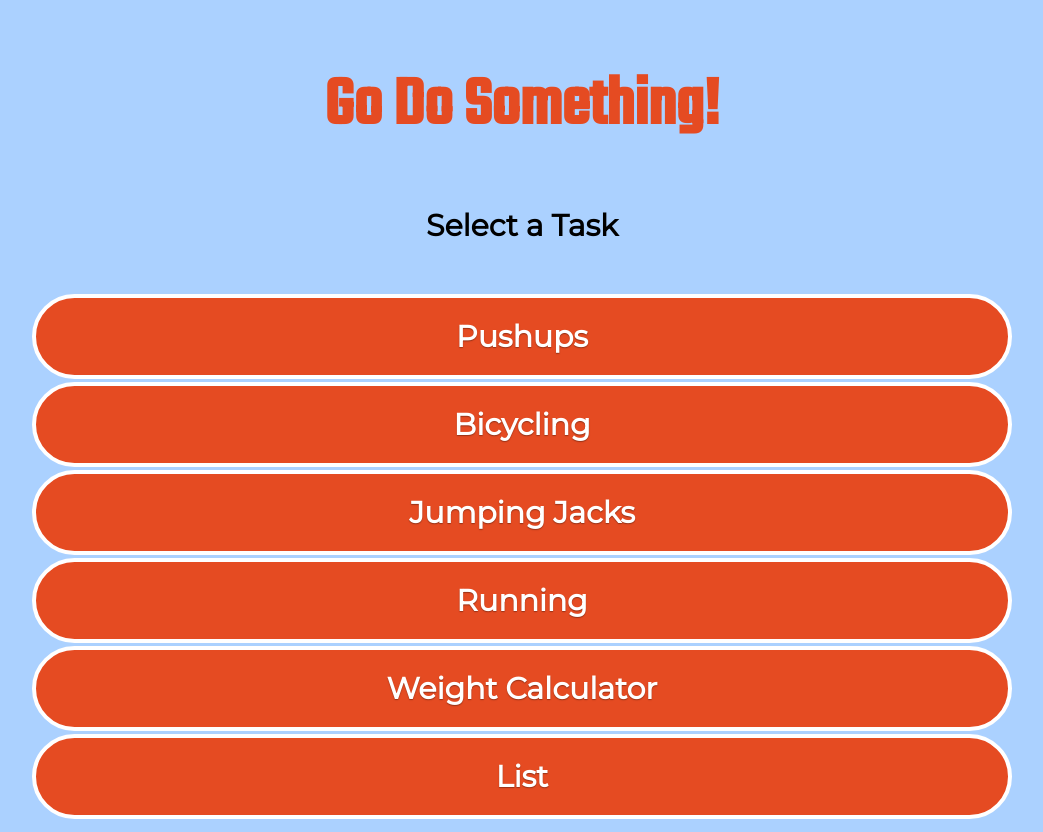
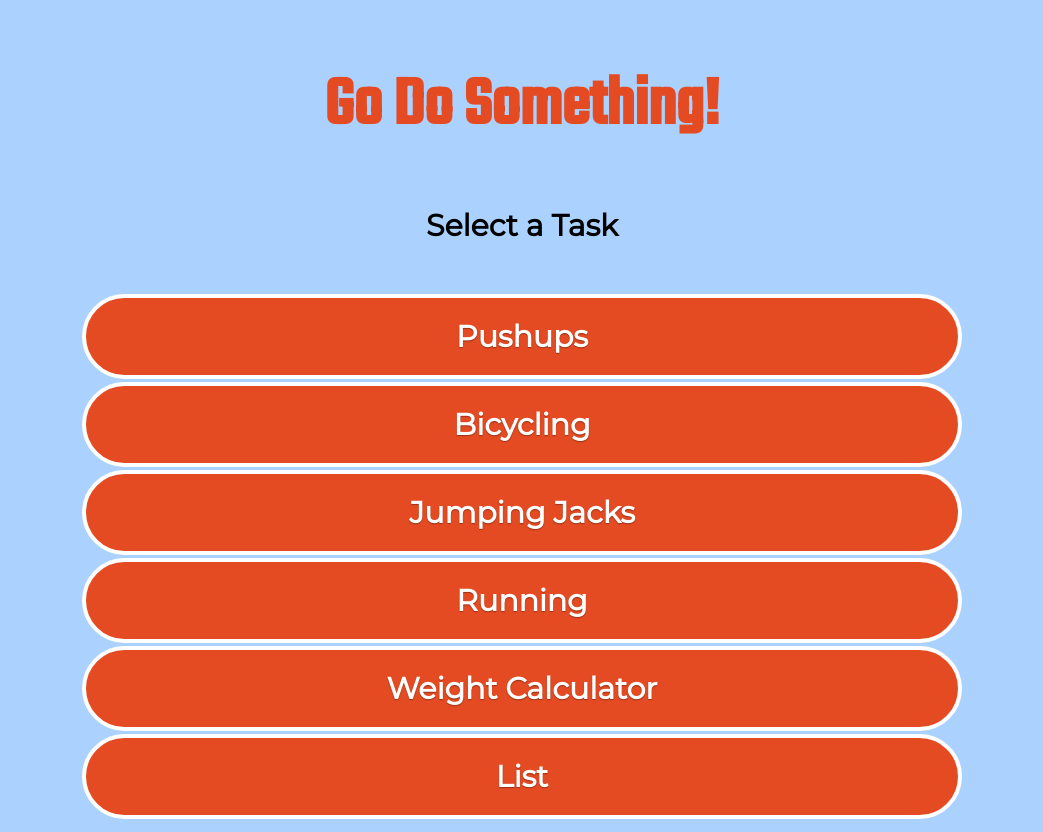
Before and after one commit to emily-foley/portfolio-1, a React (Create React App) app in the folder exercise-app/: page / in a window 1280 px wide. Shown: the whole page, without its empty margins (118-1161 px from the left). Built offline with nearby package versions, Linux system fonts and the light colour scheme.

Commit message:
March 20, 2022 7:31 PM

```diff
--- a/exercise-app/src/App.css
+++ b/exercise-app/src/App.css
@@ -1,5 +1,5 @@
 html{
-  margin: 10px 150px;
+  margin: 10px 200px;
   background-color: #abd1ff;
 }
 
```
